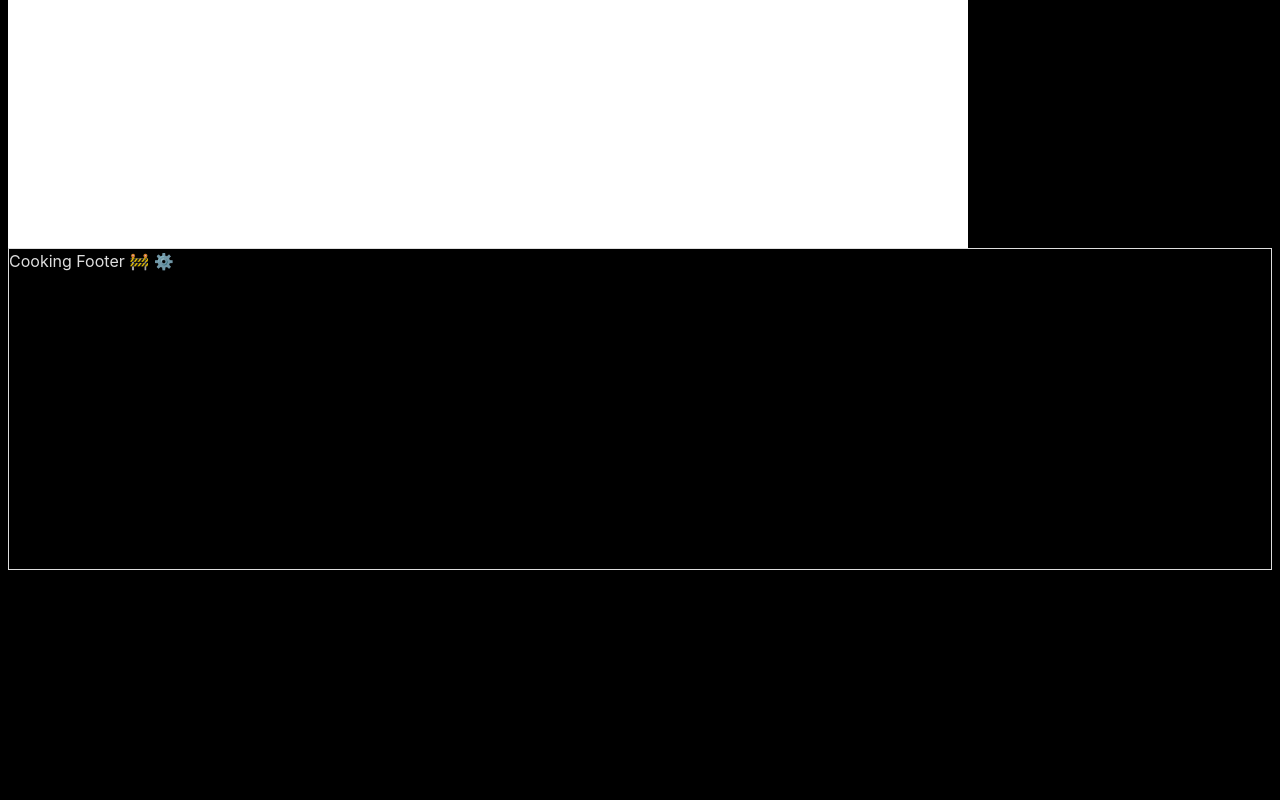
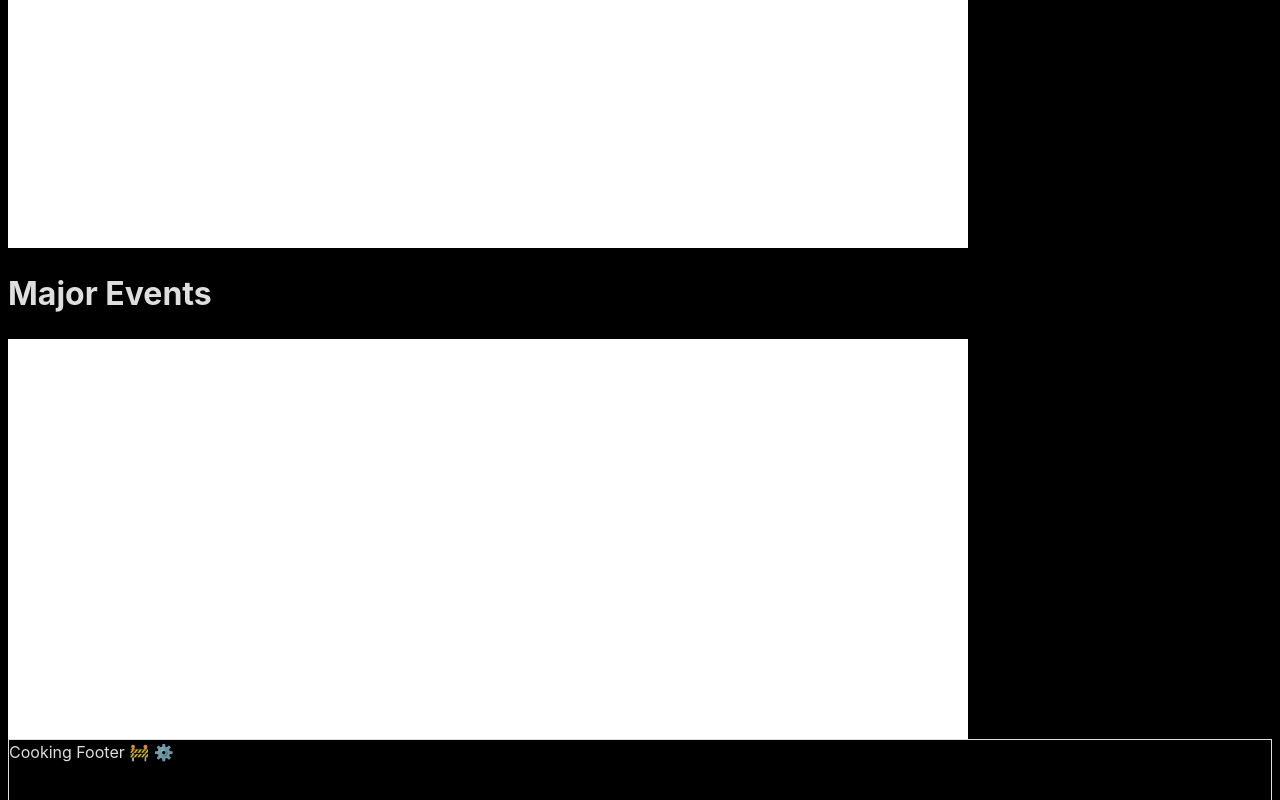
Before and after one commit to Codesandmore/PIE_2024, a React (Vite) app: page /events in a window 1280 px wide. Shown: the part 402-1202 px from the top of the page. Before the commit the page ends 980 px from the top, so only its background shows below. Built offline with nearby package versions, Linux system fonts and the light colour scheme.

Commit message:
majottEvents

```diff
--- /dev/null
+++ b/Data/majorEvents.js
@@ -0,0 +1,17 @@
+export const majorEvents = [
+  {
+    id: 1,
+    name: "event mn",
+    img: "",
+  },
+  {
+    id: 2,
+    name: "event mn-1",
+    img: "",
+  },
+  {
+    id: 3,
+    name: "event mn-2",
+    img: "",
+  },
+];
--- a/pages/Events/majorEvents.jsx
+++ b/pages/Events/majorEvents.jsx
@@ -1,5 +1,15 @@
+import Card from "../../components/card";
+import { majorEvents } from "../../Data/majorEvents";
+
 const MajorEvents = () => {
-  return <></>;
+  const generateCards = () => majorEvents.map((item) => <Card />);
+
+  return (
+    <>
+      <h1>Major Events</h1>
+      <div style={{ display: "flex" }}>{generateCards()}</div>
+    </>
+  );
 };
 
 export default MajorEvents;
```
